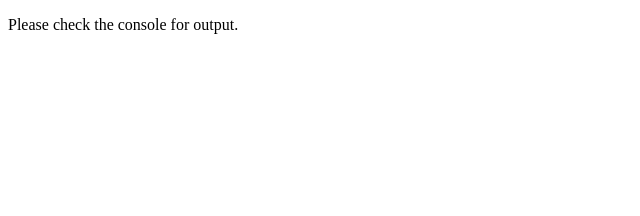
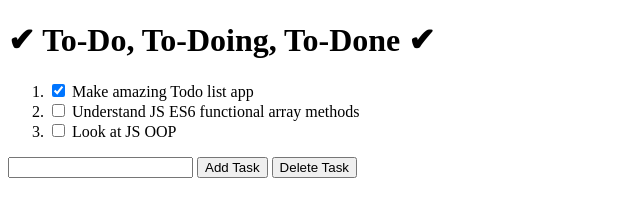
Before and after one commit to thoguy1/Todolist, a plain HTML site: page index.html in a window 1280 px wide. Shown: the whole page, without its empty margins (0-640 px from the left). Drawn offline with Linux system fonts and the light colour scheme.

Commit message:
Added a CSS file, modify index.html, and started renderTodoList()

```diff
--- a/index.html
+++ b/index.html
@@ -4,10 +4,27 @@
   <link rel="shortcut icon" href="#"><!-- no favicon error -->
   <meta charset="UTF-8">
   <meta name="viewport" content="width=device-width, initial-scale=1.0">
-  <title>OOP JS</title>
+  <title>To-Do, To-Doing, To-Done</title>
+  <link rel="stylesheet" href="css/style.css">
   <script src="js/main.js" defer></script>
 </head>
 <body>
-  <p>Please check the console for output.</p>
+
+  <div id="container">
+
+    <h1>✔︎ To-Do, To-Doing, To-Done ✔︎</h1>
+
+    <ol id="list"></ol>
+
+    <form id="addForm">
+      <input type="text" id="itemText">
+      <button id="addButton">Add Task</button>
+      <button id="deleteButton">Delete Task</button>
+      <div id="errorMessage"></div>
+    </form>
+
+
+  </div><!-- #container -->
+
 </body>
 </html>
--- a/js/main.js
+++ b/js/main.js
@@ -126,7 +126,7 @@ const todoListData = [
 
 const mainList = new TodoList( todoListData );
 
-mainList.addTask( 'Master JS classes' );
+//mainList.addTask( 'Master JS classes' );
 
 // console.log(mainList.removeTask( 0 ));
 
@@ -146,6 +146,39 @@ mainList.addTask( 'Master JS classes' );
 //   console.log('All tasks have been completed.')
 // });
 //mainList.taskDescription = '';
-mainList.simpleDescription = 'Cleaning the house';
+// mainList.simpleDescription = 'Cleaning the house';
 
-console.log(mainList.taskDescription);
+// console.log(mainList.taskDescription);
+
+const itemText = document.querySelector('#itemText');
+const olParent = document.querySelector('#list');
+const errorMessageNode = document.querySelector('#errorMessage');
+
+// When page loads, loop through the initial todo items ( todoList )
+// and add each of them to the parent <ol> as new <li> children
+// with checkbox, label, description etc
+
+const renderTodoList = function(){
+  // Clear the existing list before re-rendering
+  olParent.innerHTML = '';
+  for(let i = 0; i < todoListData.length; i++){
+    let checkedString = '';
+    let completedClass = '';
+    if( todoListData[i].completed ){
+      checkedString = 'checked';
+      completedClass = 'completed'
+    }
+
+    const newLi = `
+      <li class="todo ${completedClass}" data-index="${i}">
+        <label>
+          <input type="checkbox" ${checkedString}>
+          ${todoListData[i].description}
+        </label>
+      </li>
+    `;
+    olParent.innerHTML += newLi; // append to list!
+  }
+}; // renderTodoList()
+
+renderTodoList();
```
